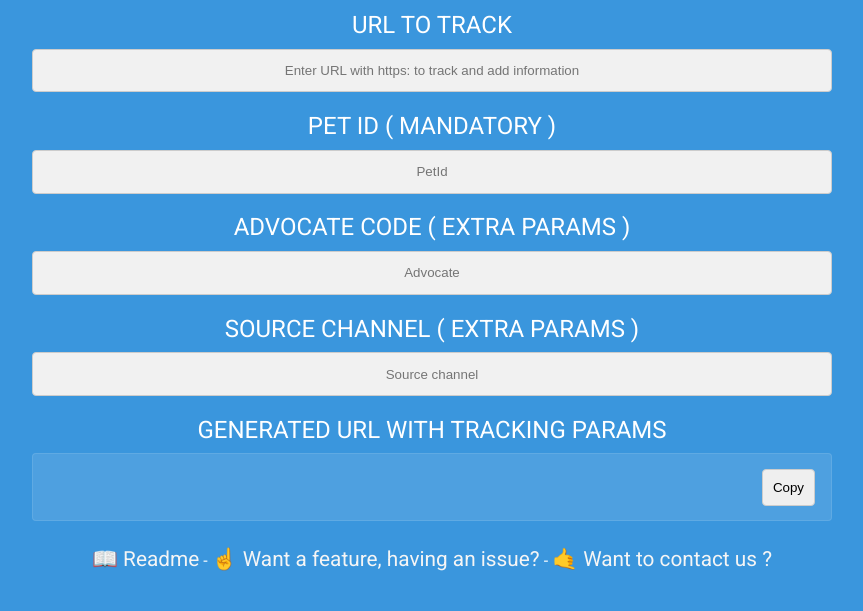
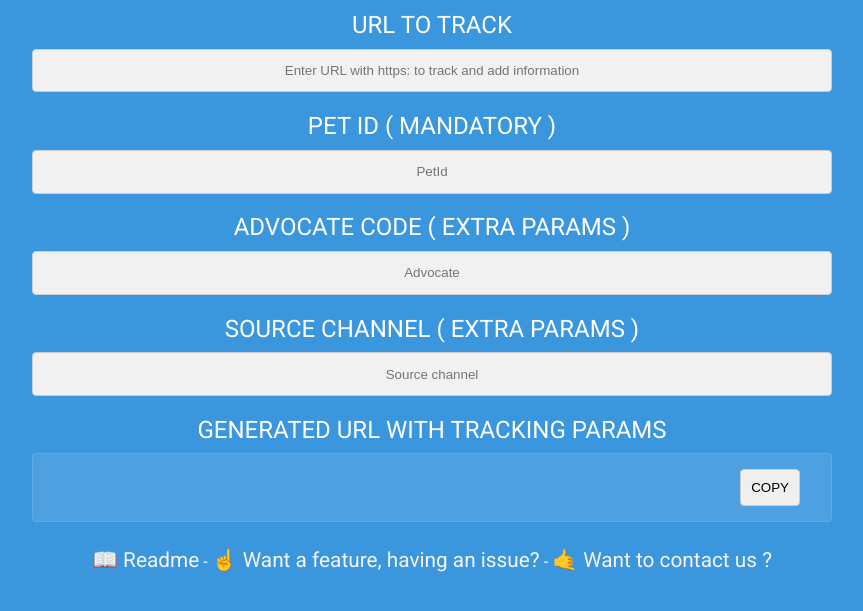
Before and after one commit to tagazok/msurlgen, a plain HTML site: page index.html in a window 1280 px wide. Shown: the part 81-692 px from the top of the page, without its empty margins (208-1071 px from the left). Drawn offline with Linux system fonts and the light colour scheme.

Commit message:
Correct css copy

```diff
--- a/style.css
+++ b/style.css
@@ -82,7 +82,9 @@ footer a{
 #copyToClipBoard {
     border: solid 1px #ccc;
     border-radius: 4px;
+    text-transform: uppercase;
     cursor: pointer;
+    margin:15px;
     padding: 10px;
     transition: background-color ease-in-out .15s;
 }
```
